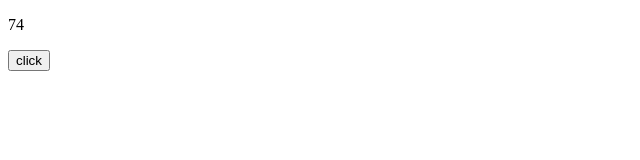
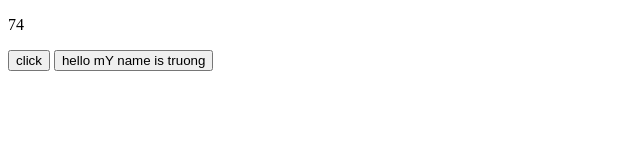
Before and after one commit to ngotritruong/FlexpProject, a website: page index.html in a window 1280 px wide. Shown: the whole page, without its empty margins (0-640 px from the left). Drawn offline with Linux system fonts and the light colour scheme.

Commit message:
truong da suawe

```diff
--- a/index.html
+++ b/index.html
@@ -10,6 +10,7 @@
 <body>
     <p id='box'></p>
     <button id='hello'>click</button>
+    <button id='hello'>hello mY name is truong</button>
     <script type="module" src="./script.js"></script>
 </body>
 </html>
```
